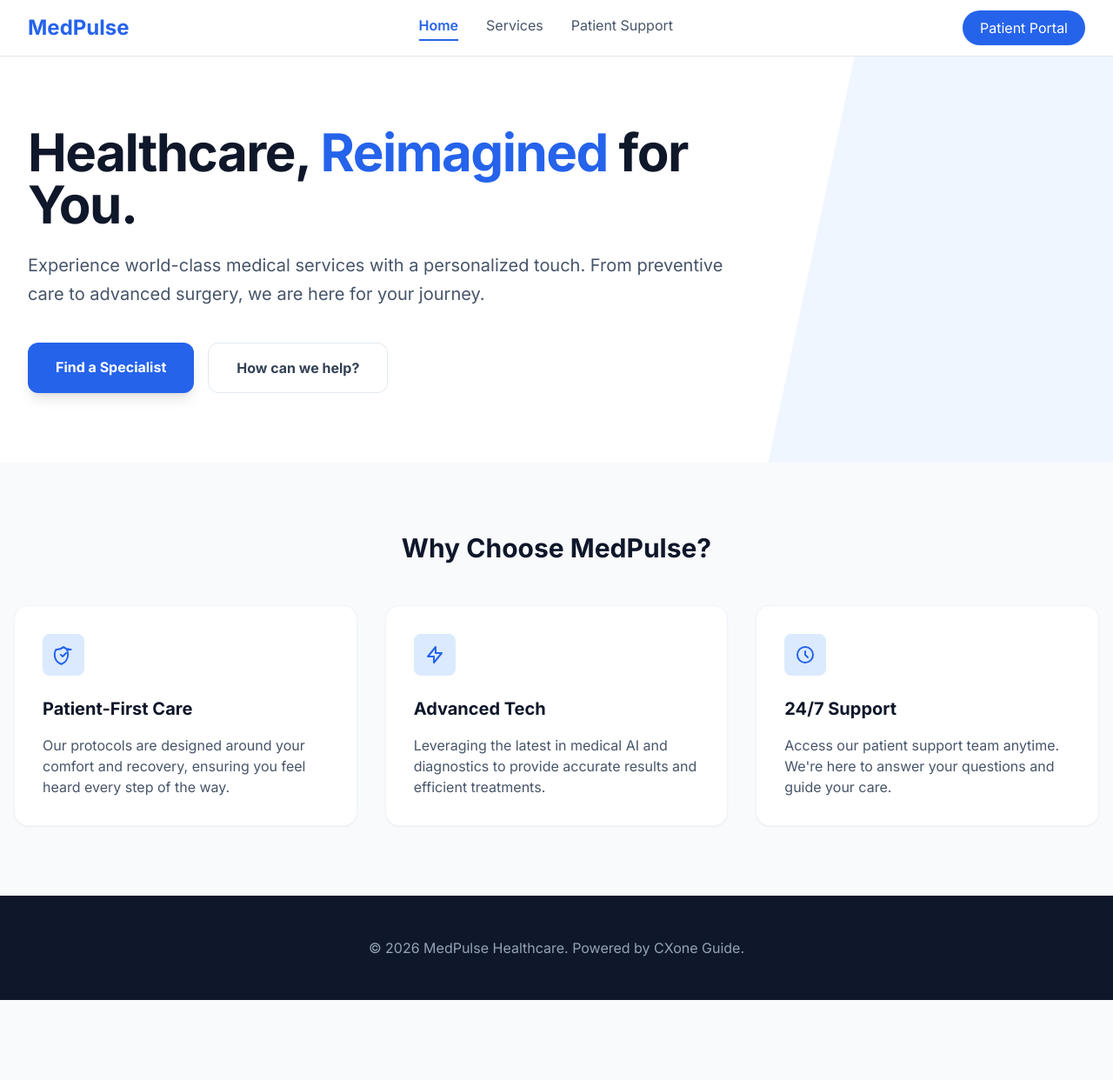
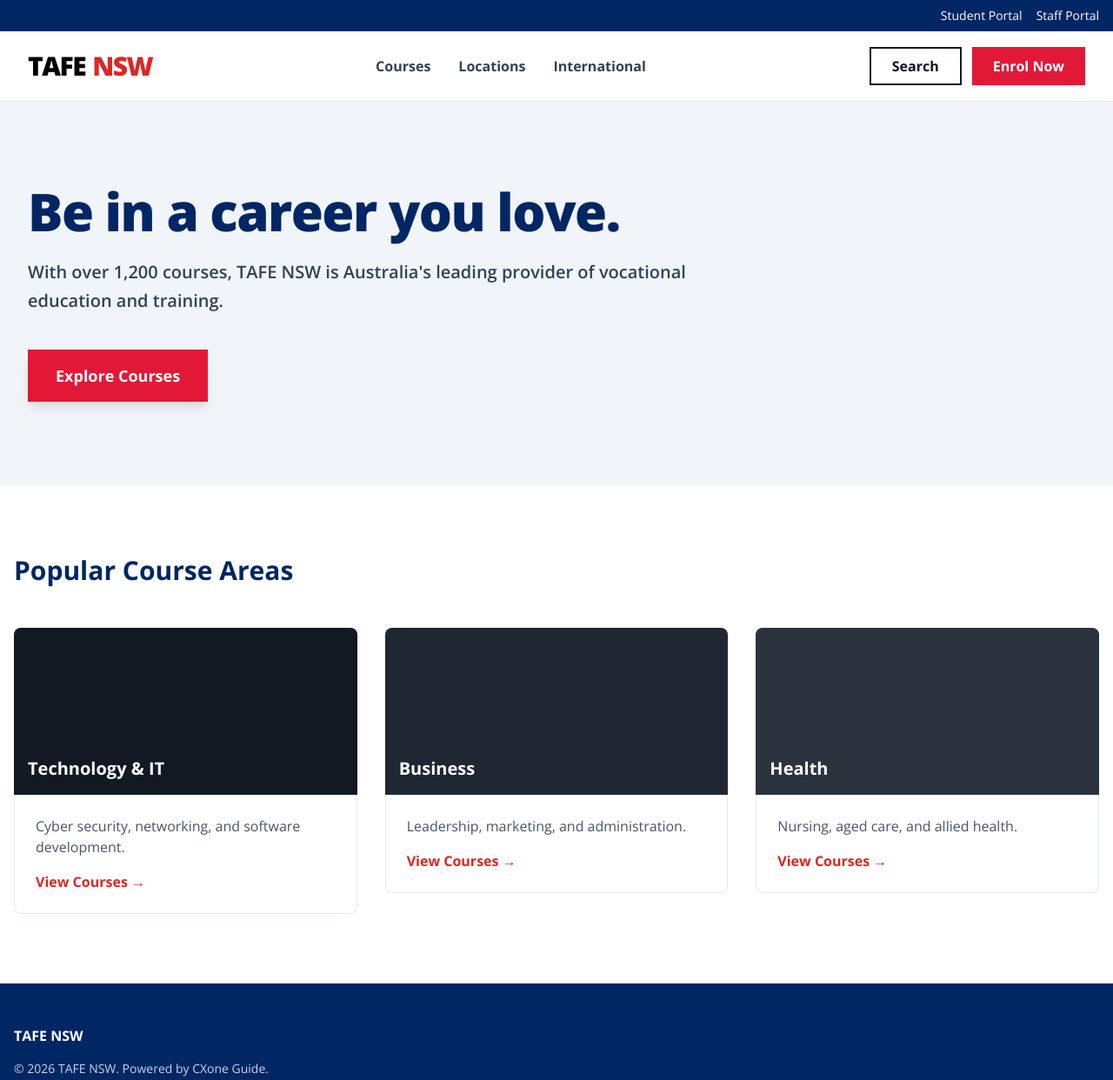
Before and after one commit to rubikspitakis-coder/CXoneGuideDemo, a website: page index.html in a window 1280 px wide. Shown: the whole page at 87% size. Before the commit the page ends 1150 px from the top, so only its background shows below. Drawn offline with nearby package versions, Linux system fonts and the light colour scheme.

Commit message:
Rebrand to TAFE NSW and add deep course routing

```diff
--- a/index.html
+++ b/index.html
@@ -3,95 +3,111 @@
 <head>
     <meta charset="UTF-8">
     <meta name="viewport" content="width=device-width, initial-scale=1.0">
-    <title>MedPulse Health | Modern Care</title>
+    <title>TAFE NSW | Market-leading vocational education and training</title>
     <script src="https://cdn.tailwindcss.com"></script>
-    <link href="https://fonts.googleapis.com/css2?family=Inter:wght@400;600;700&display=swap" rel="stylesheet">
+    <link href="https://fonts.googleapis.com/css2?family=Open+Sans:wght@400;600;700;800&display=swap" rel="stylesheet">
     <style>
-        body { font-family: 'Inter', sans-serif; }
+        body { font-family: 'Open Sans', sans-serif; }
+        .tafe-red { background-color: #E31837; }
+        .tafe-blue { background-color: #002664; }
+        .text-tafe-blue { color: #002664; }
     </style>
     <!-- CXone Guide Snippet -->
     <script src="js/guide-config.js"></script>
     <script src="js/guide-integration.js"></script>
 </head>
-<body class="bg-slate-50 text-slate-900">
+<body class="bg-white text-slate-900">
+    <!-- Top Bar -->
+    <div class="tafe-blue text-white text-sm py-2 px-4 flex justify-end">
+        <span class="mr-4">Student Portal</span>
+        <span>Staff Portal</span>
+    </div>
+
+    <!-- Nav -->
     <nav class="bg-white border-b border-slate-200 sticky top-0 z-50">
-        <div class="max-w-7xl mx-auto px-4 sm:px-6 lg:px-8">
-            <div class="flex justify-between h-16 items-center">
-                <div class="flex items-center">
-                    <span class="text-2xl font-bold text-blue-600">MedPulse</span>
-                </div>
-                <div class="hidden md:flex space-x-8">
-                    <a href="index.html" class="text-blue-600 font-semibold border-b-2 border-blue-600 pb-1">Home</a>
-                    <a href="services.html" class="text-slate-600 hover:text-blue-600 transition">Services</a>
-                    <a href="support.html" class="text-slate-600 hover:text-blue-600 transition">Patient Support</a>
-                </div>
-                <button class="bg-blue-600 text-white px-5 py-2 rounded-full font-medium hover:bg-blue-700 transition shadow-sm">
-                    Patient Portal
-                </button>
+        <div class="max-w-7xl mx-auto px-4 sm:px-6 lg:px-8 flex justify-between h-20 items-center">
+            <a href="/" class="text-3xl font-extrabold tracking-tighter flex items-center gap-2">
+                <span class="text-black">TAFE</span><span class="text-red-600">NSW</span>
+            </a>
+            <div class="hidden md:flex space-x-8 font-bold text-slate-700">
+                <a href="/course-areas/information-and-communication-technology" class="hover:text-red-600 transition">Courses</a>
+                <a href="#" class="hover:text-red-600 transition">Locations</a>
+                <a href="/support" class="hover:text-red-600 transition">International</a>
+            </div>
+            <div class="flex gap-3">
+                <button class="border-2 border-slate-900 text-slate-900 px-6 py-2 font-bold hover:bg-slate-100 transition">Search</button>
+                <button class="tafe-red text-white px-6 py-2 font-bold hover:bg-red-700 transition">Enrol Now</button>
             </div>
         </div>
     </nav>
 
-    <header class="relative bg-white py-20 overflow-hidden">
+    <!-- Hero -->
+    <header class="relative bg-slate-100 py-24">
         <div class="max-w-7xl mx-auto px-4 sm:px-6 lg:px-8 relative z-10">
             <div class="md:w-2/3">
-                <h1 class="text-5xl md:text-6xl font-extrabold tracking-tight text-slate-900 mb-6">
-                    Healthcare, <span class="text-blue-600">Reimagined</span> for You.
+                <h1 class="text-5xl md:text-6xl font-extrabold tracking-tight text-tafe-blue mb-6">
+                    Be in a career you love.
                 </h1>
-                <p class="text-xl text-slate-600 mb-10 leading-relaxed">
-                    Experience world-class medical services with a personalized touch. From preventive care to advanced surgery, we are here for your journey.
+                <p class="text-xl text-slate-700 mb-10 leading-relaxed font-semibold">
+                    With over 1,200 courses, TAFE NSW is Australia's leading provider of vocational education and training.
                 </p>
                 <div class="flex flex-col sm:flex-row gap-4">
-                    <a href="/cardiology" class="bg-blue-600 text-white px-8 py-4 rounded-xl font-bold text-center hover:bg-blue-700 transition shadow-lg">
-                        Find a Specialist
-                    </a>
-                    <a href="/support" class="bg-white text-slate-700 border border-slate-200 px-8 py-4 rounded-xl font-bold text-center hover:bg-slate-50 transition">
-                        How can we help?
+                    <a href="/course-areas/information-and-communication-technology" class="tafe-red text-white px-8 py-4 text-lg font-bold text-center hover:bg-red-700 transition shadow-lg">
+                        Explore Courses
                     </a>
                 </div>
             </div>
         </div>
-        <div class="absolute top-0 right-0 w-1/3 h-full bg-blue-50 -skew-x-12 transform translate-x-20 hidden lg:block"></div>
     </header>
 
-    <section class="py-20 bg-slate-50">
+    <!-- Popular Areas -->
+    <section class="py-20">
         <div class="max-w-7xl mx-auto px-4">
-            <h2 class="text-3xl font-bold text-center mb-12">Why Choose MedPulse?</h2>
+            <h2 class="text-3xl font-bold text-tafe-blue mb-12">Popular Course Areas</h2>
             <div class="grid md:grid-cols-3 gap-8">
-                <div class="bg-white p-8 rounded-2xl shadow-sm border border-slate-100 hover:shadow-md transition">
-                    <div class="w-12 h-12 bg-blue-100 rounded-lg flex items-center justify-center text-blue-600 mb-6">
-                        <svg xmlns="http://www.w3.org/2000/svg" class="h-6 w-6" fill="none" viewBox="0 0 24 24" stroke="currentColor">
-                            <path stroke-linecap="round" stroke-linejoin="round" stroke-width="2" d="M9 12l2 2 4-4m5.618-4.016A11.955 11.955 0 0112 2.944a11.955 11.955 0 01-8.618 3.04a11.735 11.735 0 00-1.623 5.46c0 5.162 3.208 9.567 7.729 11.312a11.957 11.957 0 007.728-11.312c0-2.022-.511-3.923-1.41-5.584z" />
-                        </svg>
+                <!-- ICT -->
+                <div class="group cursor-pointer">
+                    <div class="h-48 bg-slate-800 rounded-t-lg overflow-hidden relative">
+                         <div class="absolute inset-0 bg-black/40 group-hover:bg-black/20 transition"></div>
+                         <div class="absolute bottom-4 left-4 text-white font-bold text-xl">Technology & IT</div>
                     </div>
-                    <h3 class="text-xl font-bold mb-4">Patient-First Care</h3>
-                    <p class="text-slate-600">Our protocols are designed around your comfort and recovery, ensuring you feel heard every step of the way.</p>
+                    <div class="border border-t-0 border-slate-200 p-6 rounded-b-lg">
+                        <p class="text-slate-600 mb-4">Cyber security, networking, and software development.</p>
+                        <a href="/course-areas/information-and-communication-technology" class="text-red-600 font-bold hover:underline">View Courses &rarr;</a>
+                    </div>
                 </div>
-                <div class="bg-white p-8 rounded-2xl shadow-sm border border-slate-100 hover:shadow-md transition">
-                    <div class="w-12 h-12 bg-blue-100 rounded-lg flex items-center justify-center text-blue-600 mb-6">
-                        <svg xmlns="http://www.w3.org/2000/svg" class="h-6 w-6" fill="none" viewBox="0 0 24 24" stroke="currentColor">
-                            <path stroke-linecap="round" stroke-linejoin="round" stroke-width="2" d="M13 10V3L4 14h7v7l9-11h-7z" />
-                        </svg>
+
+                <!-- Business -->
+                <div class="group cursor-pointer">
+                    <div class="h-48 bg-slate-700 rounded-t-lg overflow-hidden relative">
+                         <div class="absolute inset-0 bg-black/40 group-hover:bg-black/20 transition"></div>
+                         <div class="absolute bottom-4 left-4 text-white font-bold text-xl">Business</div>
                     </div>
-                    <h3 class="text-xl font-bold mb-4">Advanced Tech</h3>
-                    <p class="text-slate-600">Leveraging the latest in medical AI and diagnostics to provide accurate results and efficient treatments.</p>
+                    <div class="border border-t-0 border-slate-200 p-6 rounded-b-lg">
+                        <p class="text-slate-600 mb-4">Leadership, marketing, and administration.</p>
+                        <a href="#" class="text-red-600 font-bold hover:underline">View Courses &rarr;</a>
+                    </div>
                 </div>
-                <div class="bg-white p-8 rounded-2xl shadow-sm border border-slate-100 hover:shadow-md transition">
-                    <div class="w-12 h-12 bg-blue-100 rounded-lg flex items-center justify-center text-blue-600 mb-6">
-                        <svg xmlns="http://www.w3.org/2000/svg" class="h-6 w-6" fill="none" viewBox="0 0 24 24" stroke="currentColor">
-                            <path stroke-linecap="round" stroke-linejoin="round" stroke-width="2" d="M12 8v4l3 3m6-3a9 9 0 11-18 0 9 9 0 0118 0z" />
-                        </svg>
+
+                <!-- Health -->
+                <div class="group cursor-pointer">
+                    <div class="h-48 bg-slate-600 rounded-t-lg overflow-hidden relative">
+                         <div class="absolute inset-0 bg-black/40 group-hover:bg-black/20 transition"></div>
+                         <div class="absolute bottom-4 left-4 text-white font-bold text-xl">Health</div>
                     </div>
-                    <h3 class="text-xl font-bold mb-4">24/7 Support</h3>
-                    <p class="text-slate-600">Access our patient support team anytime. We're here to answer your questions and guide your care.</p>
+                    <div class="border border-t-0 border-slate-200 p-6 rounded-b-lg">
+                        <p class="text-slate-600 mb-4">Nursing, aged care, and allied health.</p>
+                        <a href="#" class="text-red-600 font-bold hover:underline">View Courses &rarr;</a>
+                    </div>
                 </div>
             </div>
         </div>
     </section>
 
-    <footer class="bg-slate-900 text-slate-400 py-12">
-        <div class="max-w-7xl mx-auto px-4 text-center">
-            <p>&copy; 2026 MedPulse Healthcare. Powered by CXone Guide.</p>
+    <footer class="tafe-blue text-white py-12">
+        <div class="max-w-7xl mx-auto px-4">
+            <p class="font-bold mb-4">TAFE NSW</p>
+            <p class="text-sm opacity-80">&copy; 2026 TAFE NSW. Powered by CXone Guide.</p>
         </div>
     </footer>
 </body>
```
Also changed, not shown: cyber_security.html (added, +91 -0 lines), ict_area.html (added, +85 -0 lines), server.js (+27 -21 lines).
